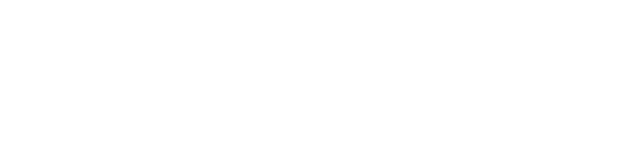
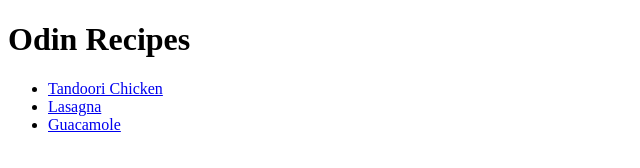
Before and after one commit to jHa1911/odin-recipes, a plain HTML site: page index.html in a window 1280 px wide. Shown: the whole page, without its empty margins (0-640 px from the left). Drawn offline with Linux system fonts and the light colour scheme.

Commit message:
guacamole.html and lasagna.html

```diff
--- a/index.html
+++ b/index.html
@@ -3,9 +3,18 @@
 <head>
     <meta charset="UTF-8">
     <meta name="viewport" content="width=device-width, initial-scale=1.0">
-    <title>Document</title>
+    <title>Odin Recipes</title>
 </head>
 <body>
+    <h1>Odin Recipes</h1>
+
+    <ul>
+        <li><a href="recipes/tandoori_chicken.html">Tandoori Chicken</a></li>
+        <li><a href="recipes/lasagna.html">Lasagna</a></li>
+        <li><a href="recipes/guacamole.html">Guacamole</a></li>
+    </ul>
+
+
 
 </body>
 </html>
```
Also changed, not shown: recipes/guacamole.html (added), recipes/lasagna.html (added).
